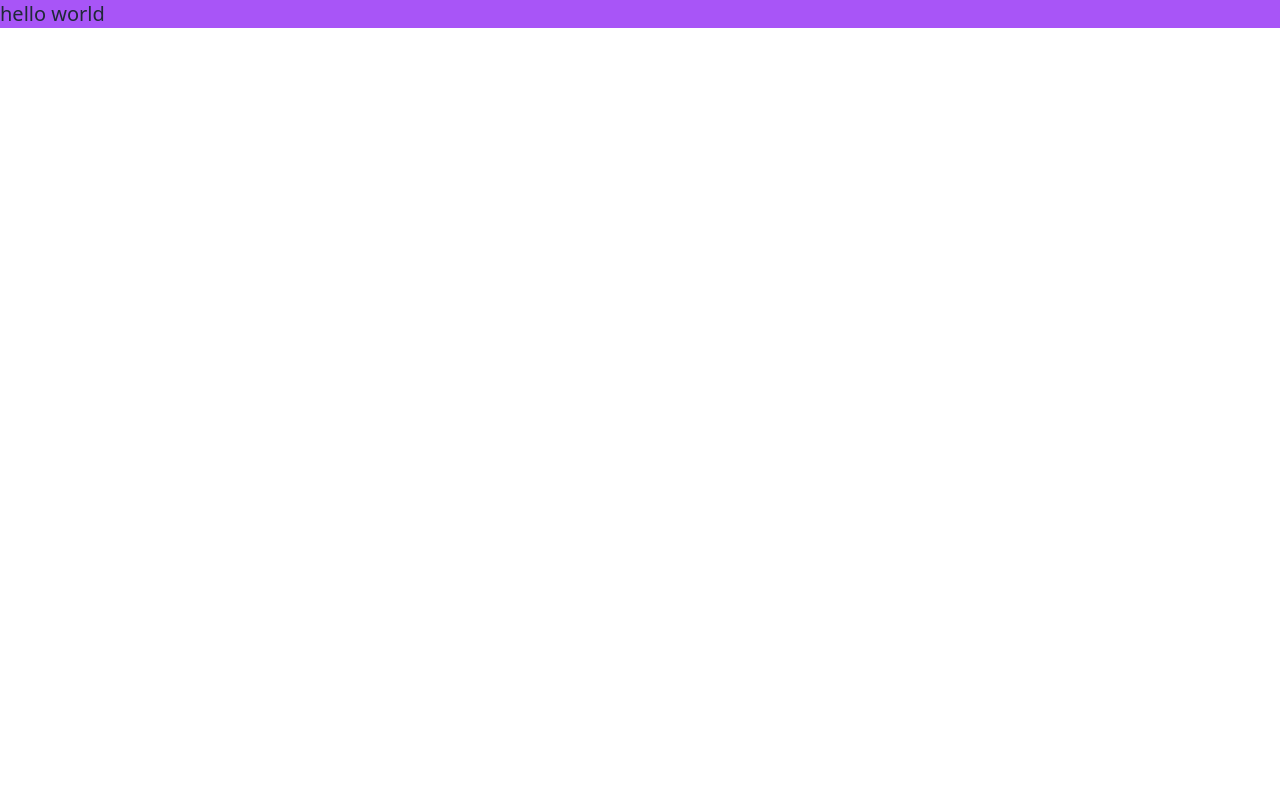
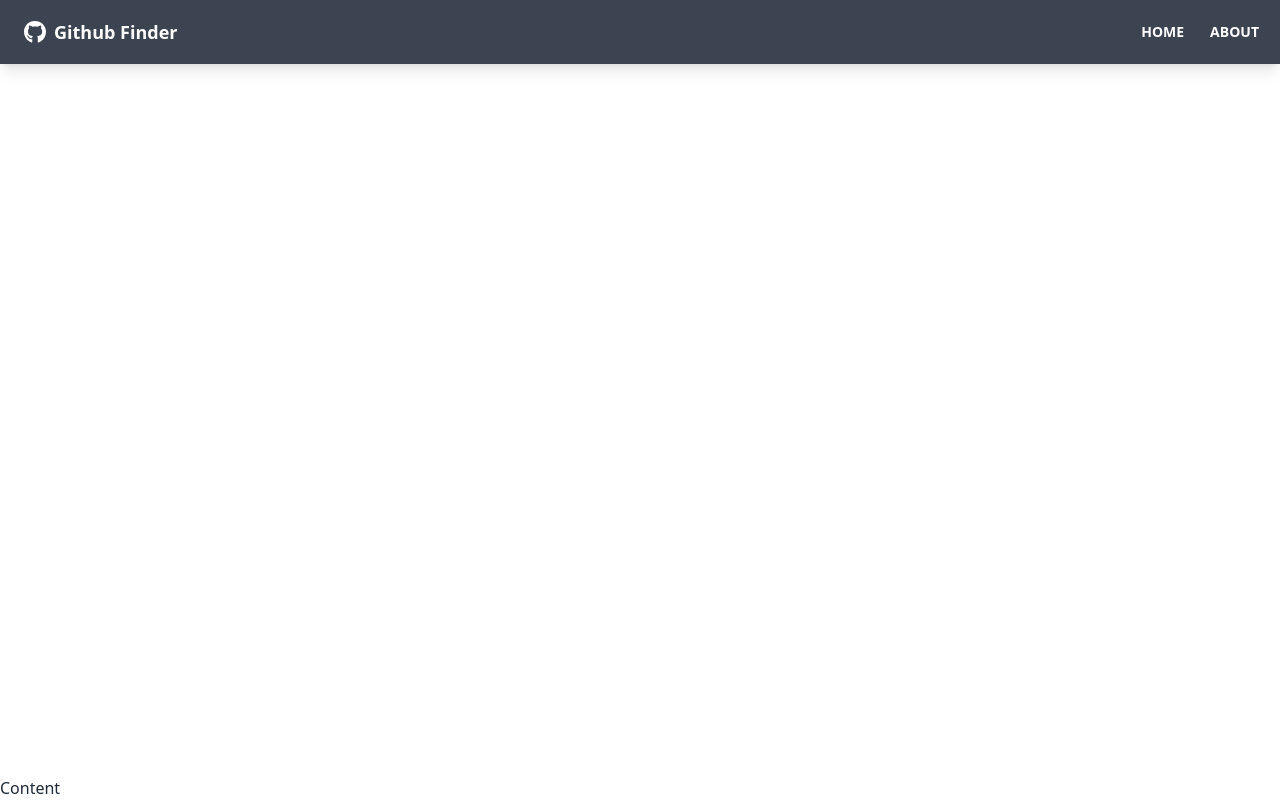
Before and after one commit to K4ATO/github-finder, a React (Create React App) app: page / in a window 1280 px wide. Built offline with nearby package versions, Linux system fonts and the light colour scheme.

Commit message:
add NavBar to our app

```diff
--- a/src/App.js
+++ b/src/App.js
@@ -1,10 +1,15 @@
 import React from "react";
 
+import { BrowserRouter as Router, Route } from "react-router-dom";
+import NavBar from "./components/layout/NavBar";
 const App = () => {
   return (
-    <div className="bg-purple-500">
-      <h1 className="text-xl"> hello world</h1>
-    </div>
+    <Router>
+      <div className="flex flex-col justify-between h-screen">
+        <NavBar />
+        <main>Content</main>
+      </div>
+    </Router>
   );
 };
 
```
